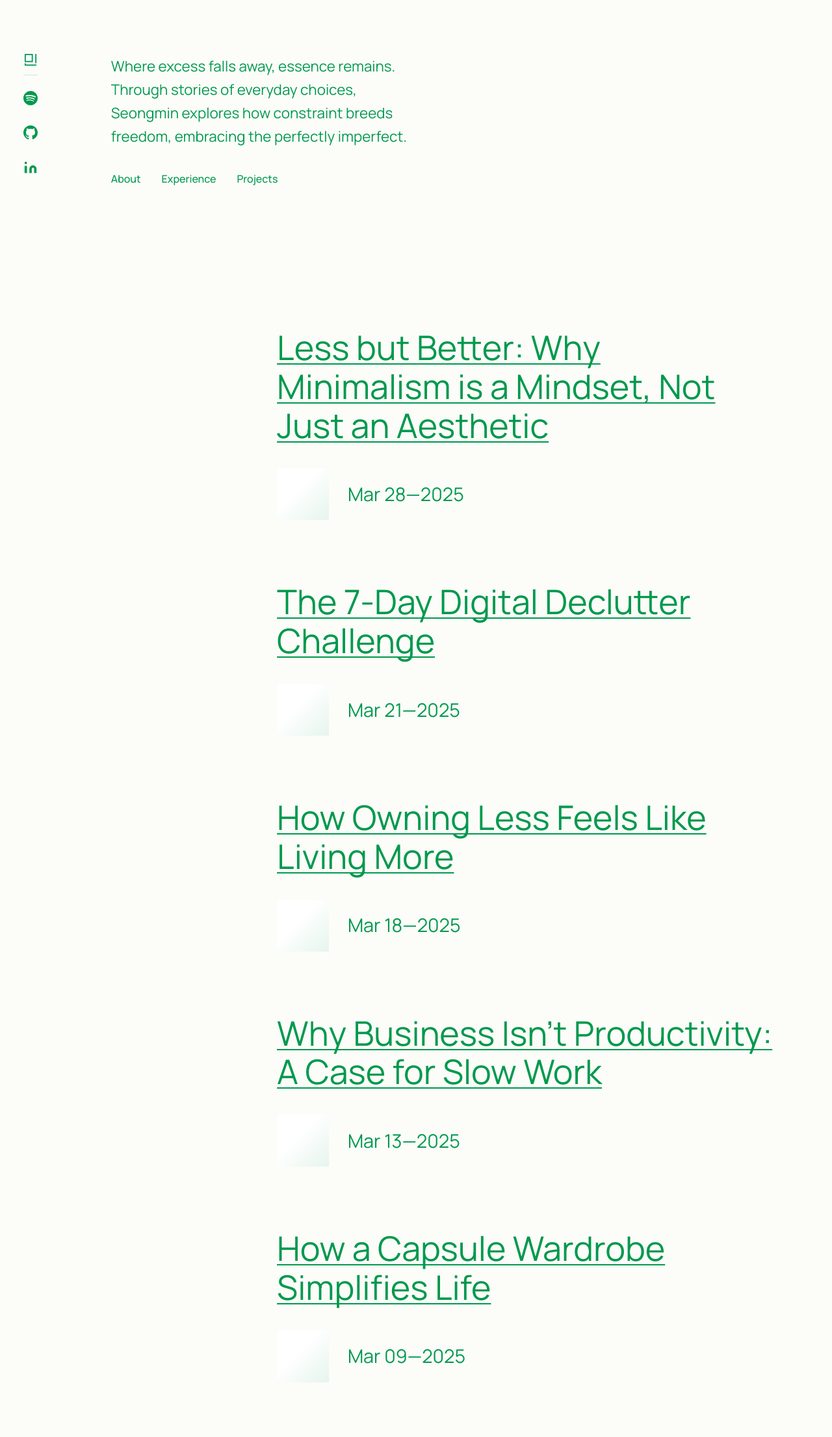
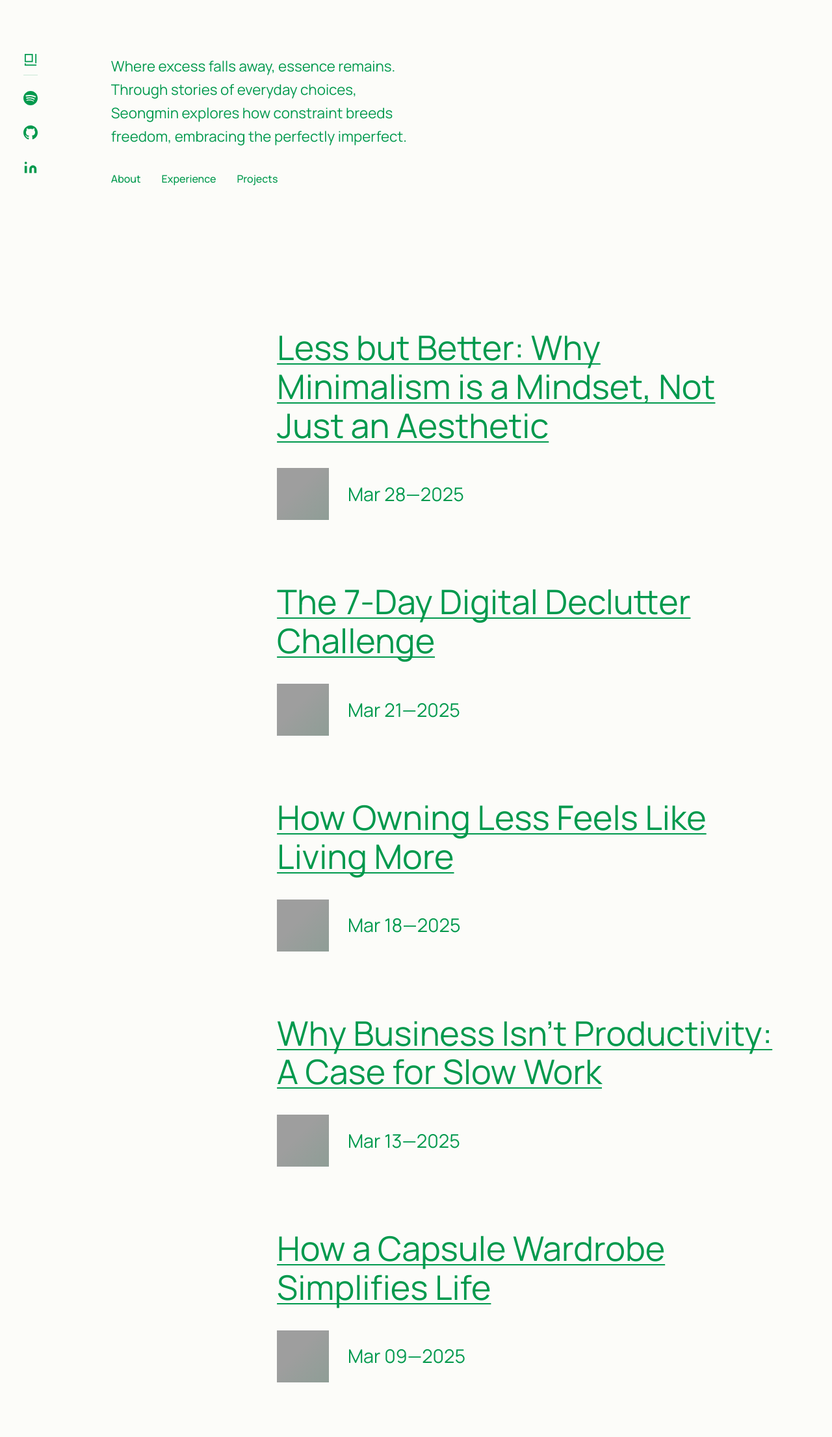
Before and after one commit to takeachangs/takeachangs.github.io, a Jekyll site: the page built from index.html, in a window 1280 px wide. Shown: the whole page at 65% size. Built offline with Jekyll 4.4.1, drawn with Linux system fonts in a browser that asks for light colours; grey boxes are pictures that could not be loaded.

Commit message:
removed duotone filters

```diff
--- a/_layouts/default.html
+++ b/_layouts/default.html
@@ -17,31 +17,6 @@
 
   <!-- JavaScript file for future interactivity -->
   <script src="/js/script.js"></script>
-
-  <!-- SVG Filters for Duotone Effects -->
-  <svg width="0" height="0" style="position: absolute;">
-    <defs>
-      <filter id="duotone-green" color-interpolation-filters="sRGB">
-        <!-- Convert to grayscale first -->
-        <feColorMatrix type="saturate" values="0" />
-        <!-- Apply subtle green tint - mostly grayscale with hint of green -->
-        <feColorMatrix type="matrix" values="0.85 0.85 0.85 0 0
-                  0.85 0.95 0.85 0 0.02
-                  0.85 0.85 0.85 0 0
-                  0 0 0 1 0" />
-      </filter>
-
-      <filter id="duotone-green-alt" color-interpolation-filters="sRGB">
-        <!-- Convert to grayscale first -->
-        <feColorMatrix type="saturate" values="0" />
-        <!-- Slightly more green tint for hover -->
-        <feColorMatrix type="matrix" values="0.80 0.80 0.80 0 0
-                  0.80 0.92 0.80 0 0.04
-                  0.80 0.80 0.80 0 0
-                  0 0 0 1 0" />
-      </filter>
-    </defs>
-  </svg>
 
   {{ content }}
 
--- a/css/styles.css
+++ b/css/styles.css
@@ -343,12 +343,6 @@ body {
   width: 100%;
   height: 100%;
   object-fit: cover;
-  filter: url(#duotone-green);
-  transition: filter 0.3s ease;
-}
-
-.project-image:hover {
-  filter: url(#duotone-green-alt);
 }
 
 .project-details {
@@ -554,12 +548,6 @@ body {
   width: 100%;
   height: 100%;
   object-fit: cover;
-  filter: url(#duotone-green);
-  transition: filter 0.3s ease;
-}
-
-.post-image:hover {
-  filter: url(#duotone-green-alt);
 }
 
 .post-date {
```
